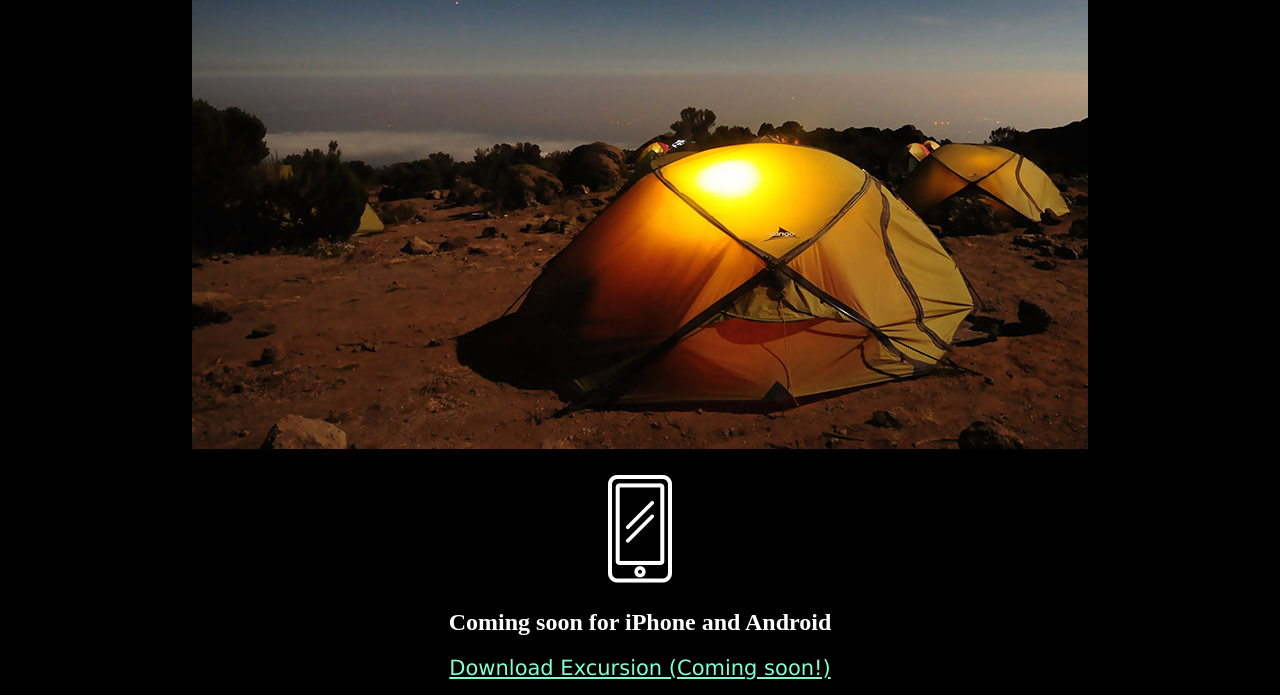
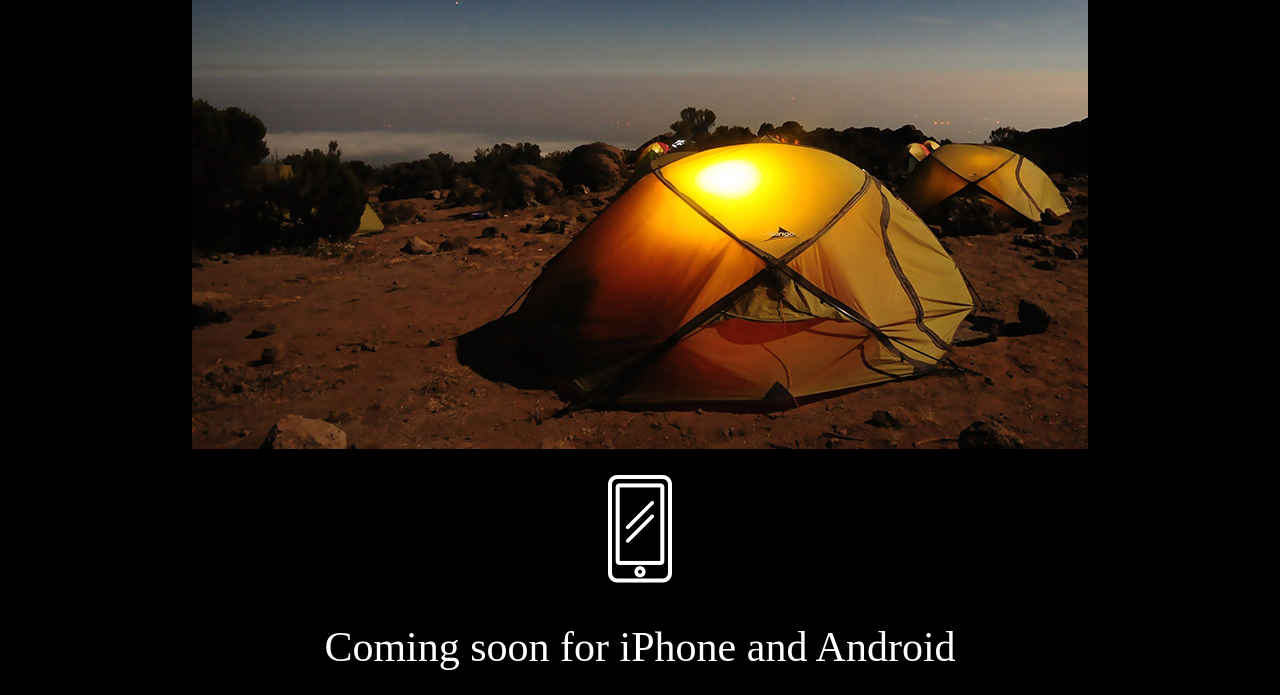
Before and after one commit to pojoe79/pojoe79.github.io, a plain HTML site: page index.html in a window 1280 px wide. Shown: the part 1090-1785 px from the top of the page. Drawn offline with Linux system fonts and the light colour scheme.

Commit message:
removed container, fixed style.css

```diff
--- a/index.html
+++ b/index.html
@@ -7,12 +7,13 @@
 
 </head>
 <body>
-  <container>
+
     <section id="header">
       <h1>Discover hidden places in the world around you</h1>
       <a href="#">Download Excursion (Coming soon!)</a>
     </section>
 
+    <section>
     <div id="video">
       <p>
         <video width="320" height="600" autoplay loop>
@@ -20,6 +21,7 @@
         </video>
       </p>
     </div>
+    </section>
 
     <section id="guide">
       <h2>Your personal travel guide</h2>
@@ -41,6 +43,6 @@
       <p>&copy;Excursion</p>
     </section>
 
-  </container>
+
 </body>
 </html>
--- a/resources/css/style.css
+++ b/resources/css/style.css
@@ -31,7 +31,7 @@ p {
 	color: gray;
 }
 
-#guide h2 {
+h2 {
 	font-size: 42px;
 	font-weight: 300;
 
```
